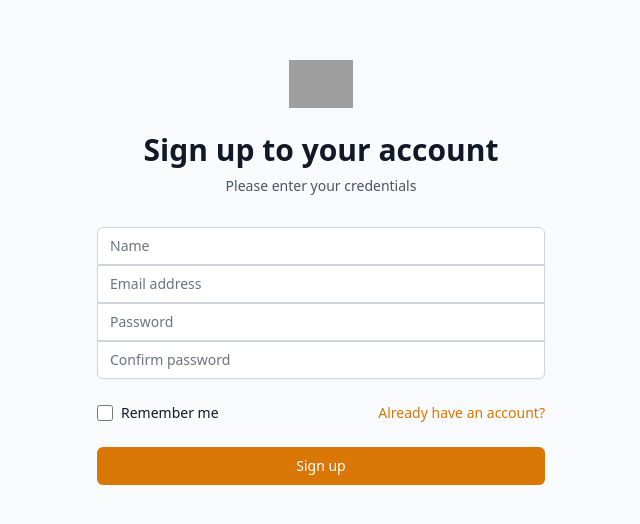
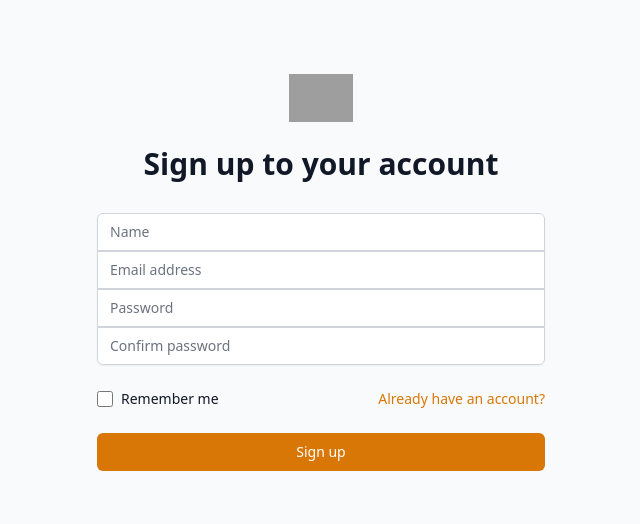
Before and after one commit to FrankBatista1/Project-frontend, a React (Create React App) app: page /signup in a window 1280 px wide. Shown: the part 128-652 px from the top of the page, without its empty margins (319-959 px from the left). Built offline with nearby package versions, Linux system fonts and the light colour scheme; grey boxes are pictures that could not be loaded.

Commit message:
commented error state

```diff
--- a/src/Views/SignUpPage.js
+++ b/src/Views/SignUpPage.js
@@ -9,7 +9,7 @@ const SignUpPage = () => {
     password: '',
     confirmPassword: '',
   })
-  const [error, setError] = useState("");
+  // const [error, setError] = useState("");
 
 
   const handleChange = (event) => {
@@ -32,7 +32,7 @@ const SignUpPage = () => {
           Sign up to your account
         </h2>
         <p className="mt-2 text-center text-sm text-gray-600">
-        {error ? <span style={{color: 'rgb(209, 2, 20)'}}>{error}</span> : <span>Please enter your credentials</span>}
+        {/* {error ? <span style={{color: 'rgb(209, 2, 20)'}}>{error}</span> : <span>Please enter your credentials</span>} */}
         </p>
       </div>
       <form onSubmit={""} className="mt-8 space-y-6">
```
